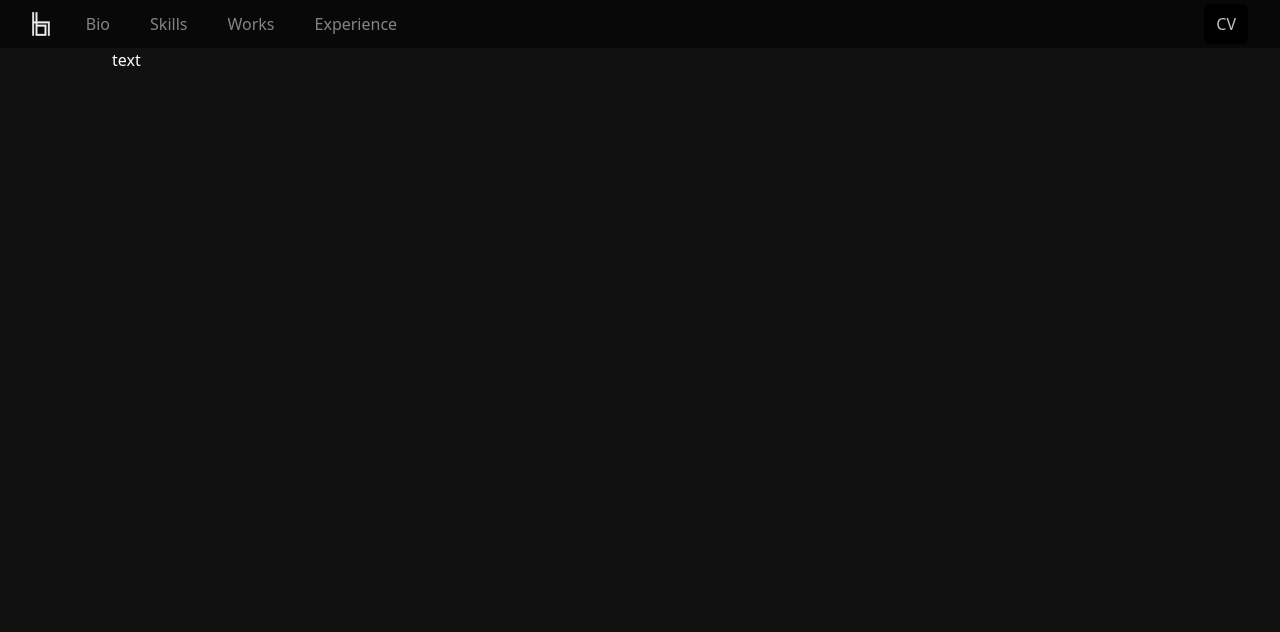
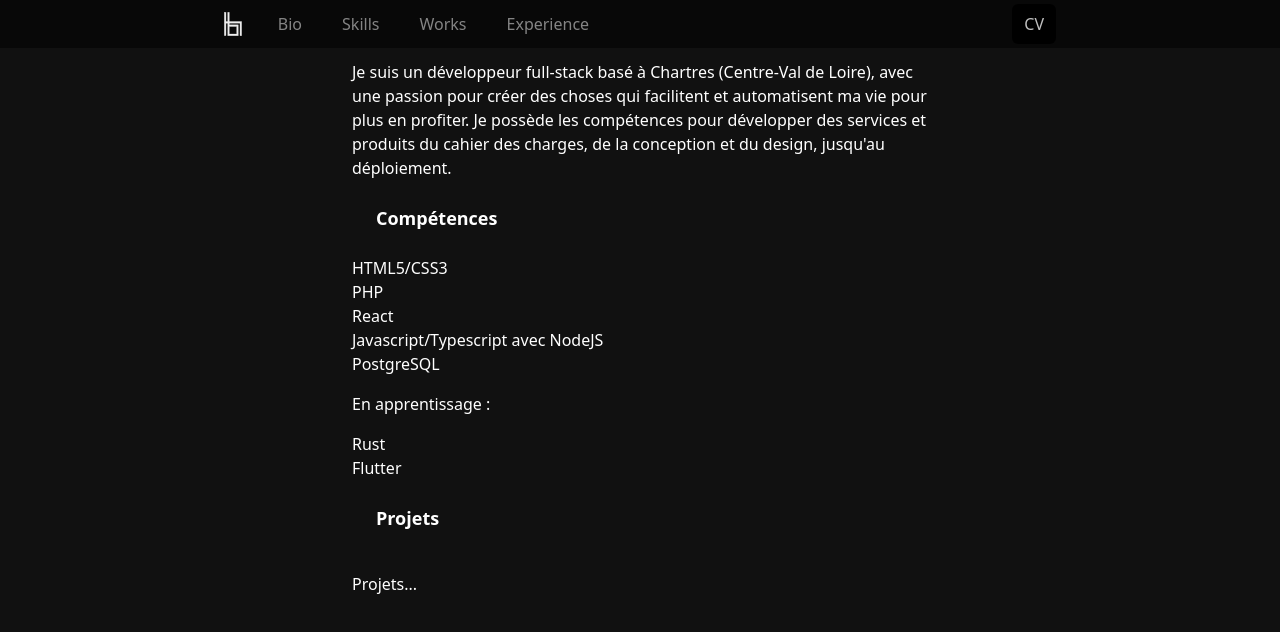
Before and after one commit to baptistehardy/baptiste.hardy.sh, a Next.js app: page / in a window 1280 px wide. Shown: the top 632 px of the page. Built offline with nearby package versions, Linux system fonts and the light colour scheme.

Commit message:
Add some body text

```diff
--- a/app/page.tsx
+++ b/app/page.tsx
@@ -7,9 +7,30 @@ import Navbar from "@/components/Navbar";
 const Home: NextPage = () => {
     return (
         <div className={`text-white`}>
-            <Navbar />
-            <div className={`mx-auto max-w-6xl ps-2 px-8 lg:px-12`}>
-                <div>text</div>
+            <Navbar/>
+            <div className={`mx-auto max-w-2xl ps-2 px-8 lg:px-12 pt-3`}>
+                <h1 className={`sr-only`}>Profile</h1>
+                <p>
+                    Je suis un développeur full-stack basé à Chartres (Centre-Val de Loire), avec une passion pour créer
+                    des choses qui facilitent et automatisent ma vie pour plus en profiter. Je possède les compétences
+                    pour développer des services et produits du cahier des charges, de la conception et du design,
+                    jusqu'au déploiement.
+                </p>
+                <h1 id={`#skills`} className={`font-semibold font-sans text-lg p-6`}>Compétences</h1>
+                <ul className={`list-none`}>
+                    <li>HTML5/CSS3</li>
+                    <li>PHP</li>
+                    <li>React</li>
+                    <li>Javascript/Typescript avec NodeJS</li>
+                    <li>PostgreSQL</li>
+                </ul>
+                <p className={`py-4`}>En apprentissage :</p>
+                <ul>
+                    <li>Rust</li>
+                    <li>Flutter</li>
+                </ul>
+                <h1 id={`#works`} className={`font-semibold font-sans text-lg p-6`}>Projets</h1>
+                <p className={`py-4`}>Projets...</p>
             </div>
         </div>
 
--- a/src/components/Navbar.tsx
+++ b/src/components/Navbar.tsx
@@ -9,7 +9,7 @@ const Navbar = () => {
 
     return (
         <nav className={`backdrop-blur-sm bg-black/50 text-white/75`}>
-            <div className={`mx-auto max-w-7xl ps-2 sm:px-6 lg:px-8`} id={`main-menu`}>
+            <div className={`mx-auto max-w-4xl ps-2 sm:px-6 lg:px-8`} id={`main-menu`}>
                 <div className={`relative flex h-12 items-center`}>
                     <div className={`flex flex-1 items-center justify-center sm:items-stretch sm:justify-start`}>
                         <div className={`flex flex-shrink-0 items-center`}>
```
